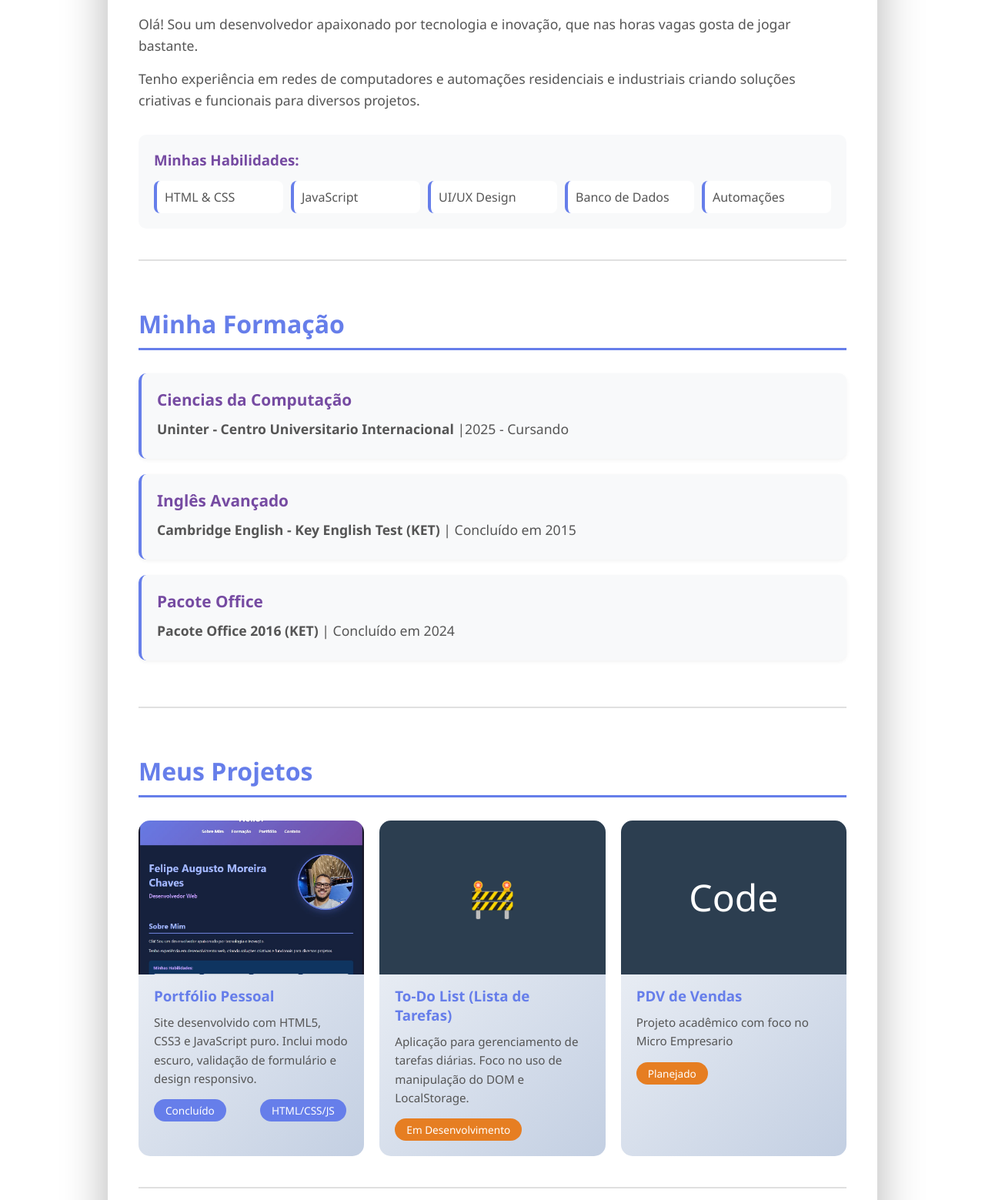
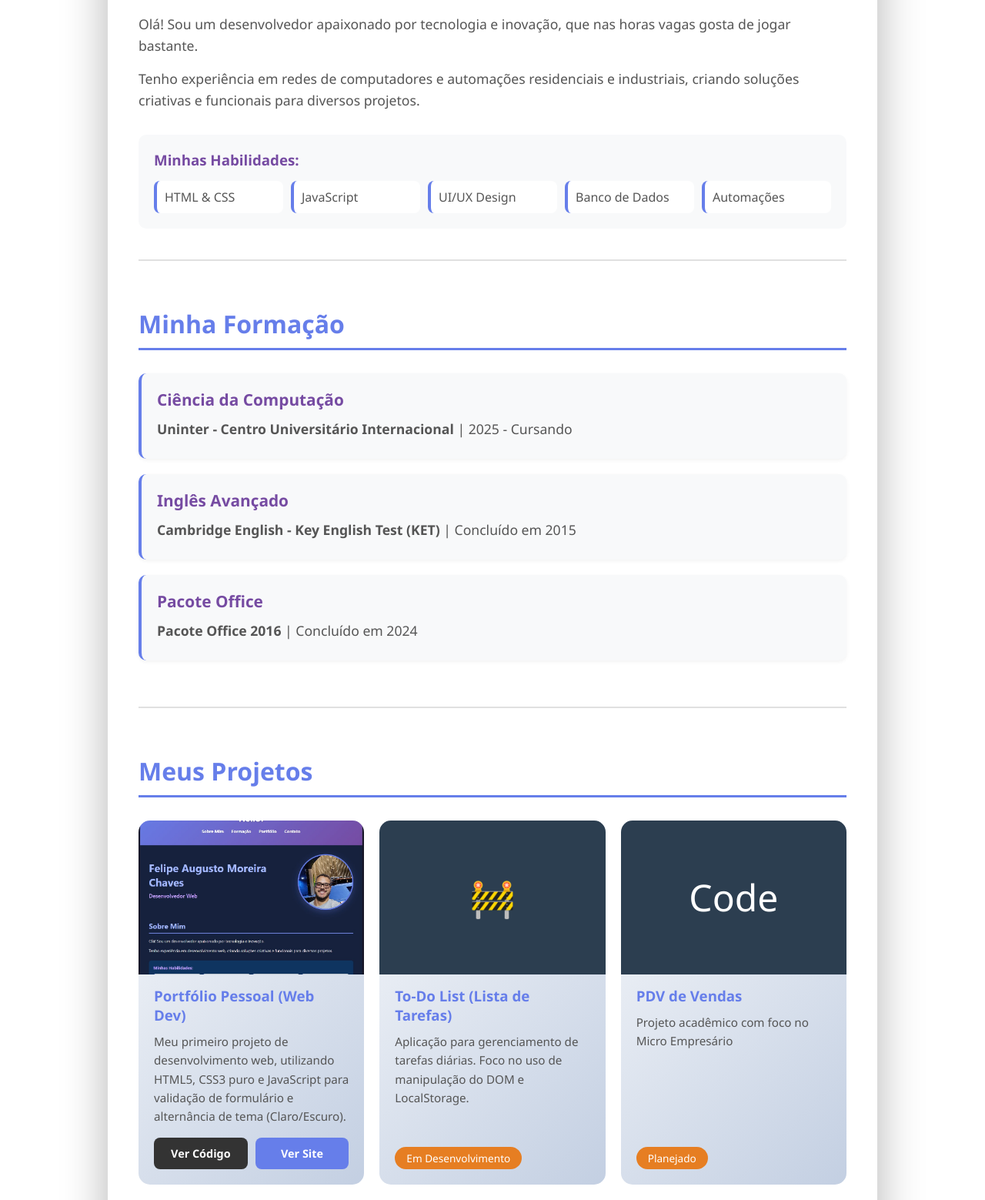
Before and after one commit to Fchaves27/meu-portfolio, a plain HTML site: page index.html in a window 1280 px wide. Shown: the part 621-2180 px from the top of the page at 77% size. Drawn offline with Linux system fonts and the light colour scheme.

Commit message:
adicao do botao de ver site e codigo e correcao do modo escuro

```diff
--- a/index.html
+++ b/index.html
@@ -1,28 +1,30 @@
 <!DOCTYPE html>
 <html lang="pt-BR">
+
+<!-- ========================================
+     HEAD - Metadados e Configuração
+     ======================================== -->
 <head>
-    <!-- ========================================
-        SEÇÃO META - Configuração do Documento
-        ======================================== -->
-
-    <!-- Define codificação de caracteres (acentos, símbolos especiais) -->
+    <!-- Codificação de caracteres (acentos, símbolos) -->
     <meta charset="UTF-8">
 
-    <!-- Viewport: garante que o site seja responsivo em mobile -->
+    <!-- Viewport responsivo para dispositivos móveis -->
     <meta name="viewport" content="width=device-width, initial-scale=1.0">
 
     <!-- Título que aparece na aba do navegador -->
     <title>Felipe Chaves Portfolio</title>
 
-    <!-- Link para arquivo CSS externo com todos os estilos -->
+    <!-- Link para arquivo CSS externo -->
     <link rel="stylesheet" href="style.css">
 </head>
 
+<!-- ========================================
+     BODY - Conteúdo da Página
+     ======================================== -->
 <body>
     <!-- ========================================
          1. CONTAINER PRINCIPAL
          ======================================== -->
-    <!-- Div que envolve todo o conteúdo (define max-width e centraliza) -->
     <div class="container">
 
         <!-- ========================================
@@ -35,10 +37,22 @@
             <!-- Botão flutuante para alternar tema claro/escuro -->
             <button id="theme-toggle" class="theme-btn" aria-label="Alternar Tema">
                 <!-- Ícone lua (mostra no tema claro) -->
-                <svg class="moon-icon" xmlns="http://www.w3.org/2000/svg" width="24" height="24" viewBox="0 0 24 24" fill="none" stroke="currentColor" stroke-width="2" stroke-linecap="round" stroke-linejoin="round"><path d="M21 12.79A9 9 0 1 1 11.21 3 7 7 0 0 0 21 12.79z"></path></svg>
+                <svg class="moon-icon" xmlns="http://www.w3.org/2000/svg" width="24" height="24" viewBox="0 0 24 24" fill="none" stroke="currentColor" stroke-width="2" stroke-linecap="round" stroke-linejoin="round">
+                    <path d="M21 12.79A9 9 0 1 1 11.21 3 7 7 0 0 0 21 12.79z"></path>
+                </svg>
 
                 <!-- Ícone sol (mostra no tema escuro) -->
-                <svg class="sun-icon" xmlns="http://www.w3.org/2000/svg" width="24" height="24" viewBox="0 0 24 24" fill="none" stroke="currentColor" stroke-width="2" stroke-linecap="round" stroke-linejoin="round" style="display:none;"><circle cx="12" cy="12" r="5"></circle><line x1="12" y1="1" x2="12" y2="3"></line><line x1="12" y1="21" x2="12" y2="23"></line><line x1="4.22" y1="4.22" x2="5.64" y2="5.64"></line><line x1="18.36" y1="18.36" x2="19.78" y2="19.78"></line><line x1="1" y1="12" x2="3" y2="12"></line><line x1="21" y1="12" x2="23" y2="12"></line><line x1="4.22" y1="19.78" x2="5.64" y2="18.36"></line><line x1="18.36" y1="5.64" x2="19.78" y2="4.22"></line></svg>
+                <svg class="sun-icon" xmlns="http://www.w3.org/2000/svg" width="24" height="24" viewBox="0 0 24 24" fill="none" stroke="currentColor" stroke-width="2" stroke-linecap="round" stroke-linejoin="round" style="display:none;">
+                    <circle cx="12" cy="12" r="5"></circle>
+                    <line x1="12" y1="1" x2="12" y2="3"></line>
+                    <line x1="12" y1="21" x2="12" y2="23"></line>
+                    <line x1="4.22" y1="4.22" x2="5.64" y2="5.64"></line>
+                    <line x1="18.36" y1="18.36" x2="19.78" y2="19.78"></line>
+                    <line x1="1" y1="12" x2="3" y2="12"></line>
+                    <line x1="21" y1="12" x2="23" y2="12"></line>
+                    <line x1="4.22" y1="19.78" x2="5.64" y2="18.36"></line>
+                    <line x1="18.36" y1="5.64" x2="19.78" y2="4.22"></line>
+                </svg>
             </button>
 
             <!-- Menu de navegação com links âncora para as seções -->
@@ -65,10 +79,10 @@
                 <!-- Subseção 1.1: Perfil (Nome + Foto) -->
                 <div class="profile-header">
                     <div class="profile-name">
-                        <!-- Nome completo do desenvolvedor -->
+                        <!-- Nome completo -->
                         <h1>Felipe Augusto Moreira Chaves</h1>
                         <!-- Profissão/Cargo -->
-                        <p class="subtitle">Desenvolvedor Web e profissional na area de automação </p>
+                        <p class="subtitle">Desenvolvedor Web e Profissional em Automação</p>
                     </div>
                     <!-- Foto de perfil circular -->
                     <img src="img/perfil.jpg" alt="Foto de Perfil" class="profile-image">
@@ -78,7 +92,7 @@
                 <div class="about-section">
                     <h2>Sobre Mim</h2>
                     <p>Olá! Sou um desenvolvedor apaixonado por tecnologia e inovação, que nas horas vagas gosta de jogar bastante.</p>
-                    <p>Tenho experiência em redes de computadores e automações residenciais e industriais criando soluções criativas e funcionais para diversos projetos.</p>
+                    <p>Tenho experiência em redes de computadores e automações residenciais e industriais, criando soluções criativas e funcionais para diversos projetos.</p>
                 </div>
 
                 <!-- Subseção 1.3: Habilidades (Grid) -->
@@ -102,20 +116,20 @@
 
                 <!-- Item de educação 1: Curso Superior -->
                 <div class="education-item">
-                    <h3>Ciencias da Computação</h3>
-                    <p><strong>Uninter - Centro Universitario Internacional</strong> |2025 - Cursando</p>
+                    <h3>Ciência da Computação</h3>
+                    <p><strong>Uninter - Centro Universitário Internacional</strong> | 2025 - Cursando</p>
                 </div>
 
-                <!-- Item de educação 2: Curso Complementar -->
+                <!-- Item de educação 2: Inglês -->
                 <div class="education-item">
                     <h3>Inglês Avançado</h3>
                     <p><strong>Cambridge English - Key English Test (KET)</strong> | Concluído em 2015</p>
                 </div>
 
-                <!-- Item de educação 3: Curso Complementar -->
+                <!-- Item de educação 3: Office -->
                 <div class="education-item">
                     <h3>Pacote Office</h3>
-                    <p><strong>Pacote Office 2016 (KET)</strong> | Concluído em 2024</p>
+                    <p><strong>Pacote Office 2016</strong> | Concluído em 2024</p>
                 </div>
             </section>
 
@@ -125,26 +139,32 @@
             <section id="projetos" class="section">
                 <h2>Meus Projetos</h2>
 
-                <!-- Grid responsivo com 3 cards -->
+                <!-- Grid responsivo com cards de projetos -->
                 <div class="projects-grid">
 
                     <!-- CARD 1: Portfólio Pessoal -->
                     <div class="project-card">
                         <!-- Imagem do projeto -->
-                        <img src="img/portfolio-print.jpg" alt="Preview do Portfólio" class="project-image">
+                        <img src="img/portfolio-print.jpg" alt="Captura de tela do meu Portfólio Pessoal" class="project-image">
 
                         <!-- Informações do projeto -->
-                        <h3>Portfólio Pessoal</h3>
-                        <p>Site desenvolvido com HTML5, CSS3 e JavaScript puro. Inclui modo escuro, validação de formulário e design responsivo.</p>
+                        <h3>Portfólio Pessoal (Web Dev)</h3>
+                        <p>Meu primeiro projeto de desenvolvimento web, utilizando HTML5, CSS3 puro e JavaScript para validação de formulário e alternância de tema (Claro/Escuro).</p>
 
-                        <!-- Tags de status e tecnologias -->
-                        <span class="tag">Concluído</span>
-                        <span class="tag">HTML/CSS/JS</span>
+                        <!-- Links do projeto -->
+                        <div class="project-links">
+                            <a href="https://github.com/Fchaves27/meu-portfolio" target="_blank" class="repo-link">
+                                Ver Código
+                            </a>
+                            <a href="https://fchaves27.github.io/meu-portfolio" target="_blank" class="live-link">
+                                Ver Site
+                            </a>
+                        </div>
                     </div>
 
                     <!-- CARD 2: To-Do List -->
                     <div class="project-card">
-                        <!-- Placeholder (emoji em construção) -->
+                        <!-- Placeholder com emoji -->
                         <div class="project-image" style="background: #2c3e50; display: flex; align-items: center; justify-content: center;">
                             <span style="color: white; font-size: 3em;">🚧</span>
                         </div>
@@ -159,18 +179,19 @@
 
                     <!-- CARD 3: PDV de Vendas -->
                     <div class="project-card">
-                        <!-- Placeholder (texto "Code") -->
+                        <!-- Placeholder com texto -->
                         <div class="project-image" style="background: #2c3e50; display: flex; align-items: center; justify-content: center;">
                             <span style="color: white; font-size: 3em;">Code</span>
                         </div>
 
                         <!-- Informações do projeto -->
                         <h3>PDV de Vendas</h3>
-                        <p>Projeto acadêmico com foco no Micro Empresario</p>
+                        <p>Projeto acadêmico com foco no Micro Empresário</p>
 
                         <!-- Tag de status -->
                         <span class="tag" style="background: #e67e22;">Planejado</span>
                     </div>
+
                 </div>
             </section>
 
@@ -217,22 +238,34 @@
 
                         <!-- GitHub -->
                         <a href="https://github.com/Fchaves27" target="_blank" aria-label="GitHub">
-                            <svg xmlns="http://www.w3.org/2000/svg" width="30" height="30" viewBox="0 0 24 24" fill="none" stroke="currentColor" stroke-width="2" stroke-linecap="round" stroke-linejoin="round"><path d="M9 19c-5 1.5-5-2.5-7-3m14 6v-3.87a3.37 3.37 0 0 0-.94-2.61c3.14-.35 6.44-1.54 6.44-7A5.44 5.44 0 0 0 20 4.77 5.07 5.07 0 0 0 19.91 1S18.73.65 16 2.48a13.38 13.38 0 0 0-7 0C6.27.65 5.09 1 5.09 1A5.07 5.07 0 0 0 5 4.77a5.44 5.44 0 0 0-1.5 3.78c0 5.42 3.3 6.61 6.44 7A3.37 3.37 0 0 0 9 18.13V22"></path></svg>
+                            <svg xmlns="http://www.w3.org/2000/svg" width="30" height="30" viewBox="0 0 24 24" fill="none" stroke="currentColor" stroke-width="2" stroke-linecap="round" stroke-linejoin="round">
+                                <path d="M9 19c-5 1.5-5-2.5-7-3m14 6v-3.87a3.37 3.37 0 0 0-.94-2.61c3.14-.35 6.44-1.54 6.44-7A5.44 5.44 0 0 0 20 4.77 5.07 5.07 0 0 0 19.91 1S18.73.65 16 2.48a13.38 13.38 0 0 0-7 0C6.27.65 5.09 1 5.09 1A5.07 5.07 0 0 0 5 4.77a5.44 5.44 0 0 0-1.5 3.78c0 5.42 3.3 6.61 6.44 7A3.37 3.37 0 0 0 9 18.13V22"></path>
+                            </svg>
                         </a>
 
                         <!-- LinkedIn -->
                         <a href="https://www.linkedin.com/in/fchaves27/" target="_blank" aria-label="LinkedIn">
-                            <svg xmlns="http://www.w3.org/2000/svg" width="30" height="30" viewBox="0 0 24 24" fill="none" stroke="currentColor" stroke-width="2" stroke-linecap="round" stroke-linejoin="round"><path d="M16 8a6 6 0 0 1 6 6v7h-4v-7a2 2 0 0 0-2-2 2 2 0 0 0-2 2v7h-4v-7a6 6 0 0 1 6-6z"></path><rect x="2" y="9" width="4" height="12"></rect><circle cx="4" cy="4" r="2"></circle></svg>
+                            <svg xmlns="http://www.w3.org/2000/svg" width="30" height="30" viewBox="0 0 24 24" fill="none" stroke="currentColor" stroke-width="2" stroke-linecap="round" stroke-linejoin="round">
+                                <path d="M16 8a6 6 0 0 1 6 6v7h-4v-7a2 2 0 0 0-2-2 2 2 0 0 0-2 2v7h-4v-7a6 6 0 0 1 6-6z"></path>
+                                <rect x="2" y="9" width="4" height="12"></rect>
+                                <circle cx="4" cy="4" r="2"></circle>
+                            </svg>
                         </a>
 
                         <!-- Instagram -->
                         <a href="https://www.instagram.com/felipechaves_27/" target="_blank" aria-label="Instagram">
-                            <svg xmlns="http://www.w3.org/2000/svg" width="30" height="30" viewBox="0 0 24 24" fill="none" stroke="currentColor" stroke-width="2" stroke-linecap="round" stroke-linejoin="round"><rect x="2" y="2" width="20" height="20" rx="5" ry="5"></rect><path d="M16 11.37A4 4 0 1 1 12.63 8 4 4 0 0 1 16 11.37z"></path><line x1="17.5" y1="6.5" x2="17.51" y2="6.5"></line></svg>
+                            <svg xmlns="http://www.w3.org/2000/svg" width="30" height="30" viewBox="0 0 24 24" fill="none" stroke="currentColor" stroke-width="2" stroke-linecap="round" stroke-linejoin="round">
+                                <rect x="2" y="2" width="20" height="20" rx="5" ry="5"></rect>
+                                <path d="M16 11.37A4 4 0 1 1 12.63 8 4 4 0 0 1 16 11.37z"></path>
+                                <line x1="17.5" y1="6.5" x2="17.51" y2="6.5"></line>
+                            </svg>
                         </a>
 
                         <!-- Facebook -->
                         <a href="https://www.facebook.com/fchaves27" target="_blank" aria-label="Facebook">
-                            <svg xmlns="http://www.w3.org/2000/svg" width="30" height="30" viewBox="0 0 24 24" fill="none" stroke="currentColor" stroke-width="2" stroke-linecap="round" stroke-linejoin="round"><path d="M18 2h-3a5 5 0 0 0-5 5v3H7v4h3v8h4v-8h3l1-4h-4V7a1 1 0 0 1 1-1h3z"></path></svg>
+                            <svg xmlns="http://www.w3.org/2000/svg" width="30" height="30" viewBox="0 0 24 24" fill="none" stroke="currentColor" stroke-width="2" stroke-linecap="round" stroke-linejoin="round">
+                                <path d="M18 2h-3a5 5 0 0 0-5 5v3H7v4h3v8h4v-8h3l1-4h-4V7a1 1 0 0 1 1-1h3z"></path>
+                            </svg>
                         </a>
                     </div>
                 </div>
--- a/style.css
+++ b/style.css
@@ -296,7 +296,7 @@ header h1 {
 
 
 /* ========================================
-   9. SEÇÃO PROJETOS - GRID E CARDS
+   9. SEÇÃO PROJETOS - GRID
    ======================================== */
 
 /* Grid responsivo que se adapta ao tamanho da tela */
@@ -307,6 +307,11 @@ header h1 {
     margin-top: 30px;
 }
 
+
+/* ========================================
+   10. SEÇÃO PROJETOS - CARDS
+   ======================================== */
+
 /* Cards com gradiente, efeito hover e overflow hidden */
 .project-card {
     background: linear-gradient(135deg, #f5f7fa 0%, #c3cfe2 100%);
@@ -315,6 +320,15 @@ header h1 {
     transition: transform 0.3s ease, box-shadow 0.3s ease;
     cursor: pointer;
     overflow: hidden;
+    display: flex;
+    flex-direction: column;
+}
+
+/* Altera o fundo dos cards quando o modo escuro está ativo */
+body.dark-mode .project-card {
+    background: linear-gradient(135deg, #2a2a40 0%, #16213e 100%);
+    box-shadow: 0 10px 25px rgba(0, 0, 0, 0.5);
+    border: 1px solid #333;
 }
 
 /* Efeito de elevação ao passar o mouse */
@@ -342,6 +356,7 @@ header h1 {
     color: var(--text-color);
     font-size: 0.95em;
     margin: 0 20px 15px 20px;
+    flex-grow: 1;
 }
 
 /* Tags de status e tecnologias */
@@ -353,11 +368,60 @@ header h1 {
     border-radius: 20px;
     font-size: 0.85em;
     margin: 0 20px 20px 20px;
+    align-self: flex-start;
 }
 
 
 /* ========================================
-   10. SEÇÃO CONTATO - FORMULÁRIO
+   11. SEÇÃO PROJETOS - LINKS DOS CARDS
+   ======================================== */
+
+/* Container para alinhar os botões */
+.project-links {
+    display: flex;
+    gap: 10px;
+    margin: 0 20px 20px 20px;
+    margin-top: auto;
+}
+
+/* Estilo base para ambos os botões */
+.project-links a {
+    flex: 1;
+    text-align: center;
+    padding: 10px 15px;
+    border-radius: 8px;
+    text-decoration: none;
+    font-size: 0.9em;
+    font-weight: 600;
+    transition: all 0.3s ease;
+    border: 1px solid transparent;
+}
+
+/* Botão "Ver Código" (GitHub) - Estilo escuro */
+.repo-link {
+    background: #333;
+    color: white;
+}
+
+.repo-link:hover {
+    background: #555;
+    transform: translateY(-2px);
+}
+
+/* Botão "Ver Site" (Live) - Estilo com a cor do tema */
+.live-link {
+    background: var(--title-color);
+    color: white;
+}
+
+.live-link:hover {
+    background: var(--subtitle-color);
+    transform: translateY(-2px);
+}
+
+
+/* ========================================
+   12. SEÇÃO CONTATO - FORMULÁRIO
    ======================================== */
 
 /* Container do formulário com largura máxima */
@@ -402,7 +466,7 @@ header h1 {
 
 
 /* ========================================
-   11. SEÇÃO CONTATO - BOTÃO E FEEDBACK
+   13. SEÇÃO CONTATO - BOTÃO E FEEDBACK
    ======================================== */
 
 /* Botão de envio com gradiente */
@@ -452,7 +516,7 @@ header h1 {
 
 
 /* ========================================
-   12. SEÇÃO CONTATO - REDES SOCIAIS
+   14. SEÇÃO CONTATO - REDES SOCIAIS
    ======================================== */
 
 /* Container das redes sociais */
@@ -491,7 +555,8 @@ header h1 {
 
 /* Fundo dos ícones ajustado para modo escuro */
 body.dark-mode .social-icons-row a {
-    background: rgba(255, 255, 255, 0.05);
+    background: rgba(255, 255, 255, 0.1);
+    color: var(--title-color);
 }
 
 /* Efeito hover dos ícones */
@@ -521,7 +586,7 @@ body.dark-mode .social-icons-row a {
 
 
 /* ========================================
-   13. FOOTER
+   15. FOOTER
    ======================================== */
 
 /* Rodapé com fundo escuro, texto centralizado e padding */
@@ -535,7 +600,7 @@ footer {
 
 
 /* ========================================
-   14. RESPONSIVIDADE - MOBILE
+   16. RESPONSIVIDADE - TABLET E MOBILE
    ======================================== */
 
 /* Ajustes para telas menores que 768px */
@@ -579,4 +644,13 @@ footer {
     .social-icons-row {
         gap: 15px;
     }
+
+    /* Botões de projeto em coluna no mobile */
+    .project-links {
+        flex-direction: column;
+    }
+
+    .project-links a {
+        width: 100%;
+    }
 }
```
Also changed, not shown: script.js (+79 -67 lines). Lines whose indentation alone changed are shown as unchanged.
